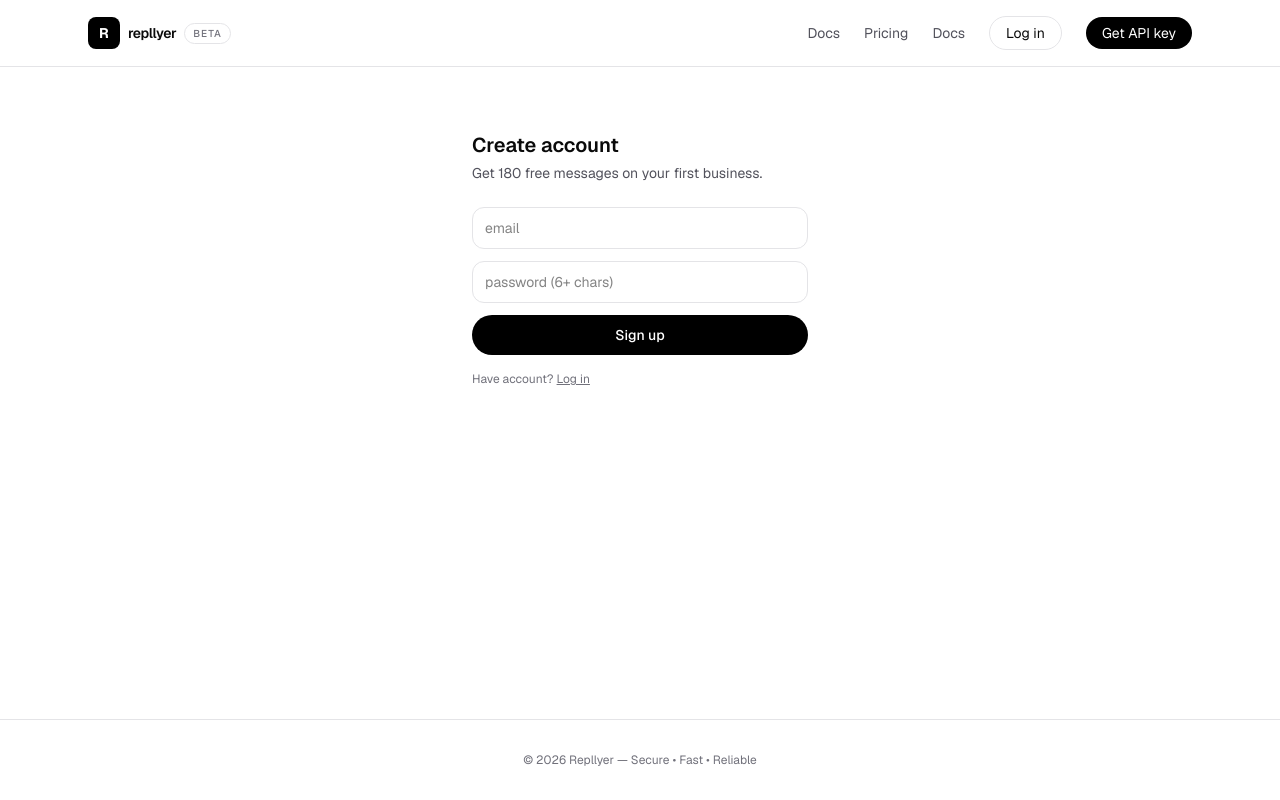
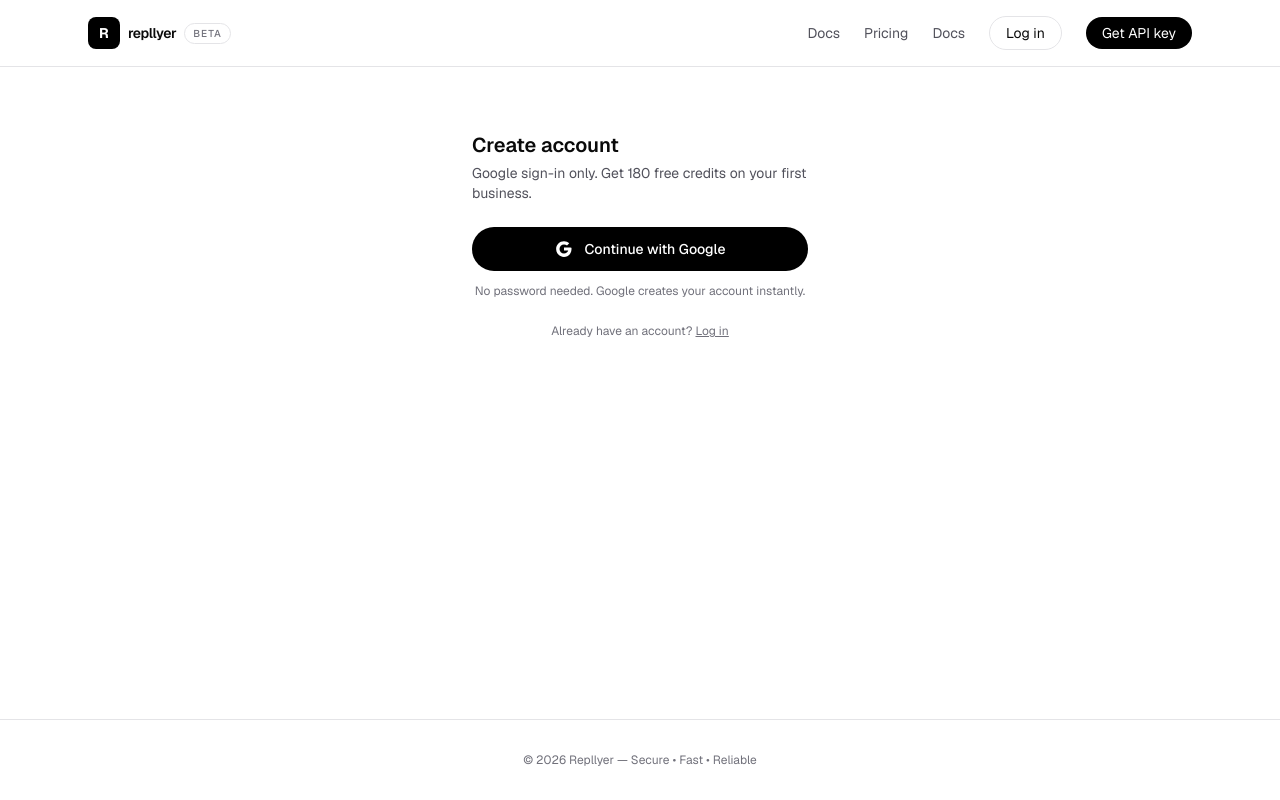
Before and after one commit to AVkings/replyyer, a Next.js app: page /signup in a window 1280 px wide. Built offline with nearby package versions, Linux system fonts and the light colour scheme; no server answers.

Commit message:
feat: switch to Google-only auth with OAuth callback

```diff
--- a/src/app/(auth)/login/page.tsx
+++ b/src/app/(auth)/login/page.tsx
@@ -1,35 +1,51 @@
 "use client";
 import { useState } from "react";
 import { createBrowserClient } from "@/lib/supabase-browser";
-import { useRouter } from "next/navigation";
 import Link from "next/link";
+import { motion } from "framer-motion";
 
 export default function Login() {
-  const [email, setEmail] = useState("");
-  const [password, setPassword] = useState("");
   const [msg, setMsg] = useState("");
-  const router = useRouter();
+  const [loading, setLoading] = useState(false);
 
-  async function submit(e: React.FormEvent) {
-    e.preventDefault();
-    setMsg("...");
+  async function signInWithGoogle() {
+    setLoading(true);
+    setMsg("");
     const supa = createBrowserClient();
-    const { error } = await supa.auth.signInWithPassword({ email, password });
-    if (error) setMsg(error.message);
-    else router.push("/dashboard");
+    const origin = window.location.origin;
+    const { error } = await supa.auth.signInWithOAuth({
+      provider: "google",
+      options: {
+        redirectTo: `${origin}/auth/callback?next=/dashboard`,
+      },
+    });
+    if (error) {
+      setMsg(error.message);
+      setLoading(false);
+    }
   }
 
   return (
     <div className="mx-auto max-w-sm px-6 py-16">
-      <h1 className="text-xl font-semibold">Log in</h1>
-      <p className="mt-1 text-sm text-zinc-600">White & black, animative — as requested.</p>
-      <form onSubmit={submit} className="mt-6 space-y-3">
-        <input value={email} onChange={(e)=>setEmail(e.target.value)} placeholder="email" className="w-full rounded-xl border border-zinc-200 px-3 py-2.5 text-sm outline-none focus:border-black" />
-        <input value={password} onChange={(e)=>setPassword(e.target.value)} type="password" placeholder="password" className="w-full rounded-xl border border-zinc-200 px-3 py-2.5 text-sm outline-none focus:border-black" />
-        <button className="w-full rounded-full bg-black py-2.5 text-sm font-medium text-white hover:bg-zinc-800">Log in</button>
-      </form>
-      {msg && <p className="mt-3 text-xs text-zinc-600">{msg}</p>}
-      <p className="mt-4 text-xs text-zinc-500">No account? <Link href="/signup" className="underline">Sign up</Link></p>
+      <motion.div initial={{ opacity: 0, y: 8 }} animate={{ opacity: 1, y: 0 }}>
+        <h1 className="text-xl font-semibold">Log in</h1>
+        <p className="mt-1 text-sm text-zinc-600">Google sign-in only — fast, secure, no passwords.</p>
+        <div className="mt-6 space-y-3">
+          <button
+            onClick={signInWithGoogle}
+            disabled={loading}
+            className="flex w-full items-center justify-center gap-3 rounded-full border border-zinc-200 bg-white py-3 text-sm font-medium hover:bg-zinc-50 disabled:opacity-50"
+          >
+            <svg width="18" height="18" viewBox="0 0 48 48"><path fill="#FFC107" d="M43.6 20.5H42V20H24v8h11.3C34.7 32.1 29.6 36 24 36c-6.6 0-12-5.4-12-12s5.4-12 12-12c3.1 0 5.9 1.1 8 2.9l6-6C34.5 5.1 29.4 3 24 3 12.3 3 3 12.3 3 24s9.3 21 21 21c10.5 0 20.1-7.6 20.1-21 0-1.4-.1-2.7-.3-3.5z"/><path fill="#FF3D00" d="M6.3 14.7l6.6 4.8C14.5 16.1 18.9 13 24 13c3.1 0 5.9 1.1 8 2.9l6-6C34.5 5.1 29.4 3 24 3 16.3 3 9.4 7 6.3 14.7z"/><path fill="#4CAF50" d="M24 45c5.4 0 10.2-1.8 14-4.9l-6.5-5.3C29.6 36 26.9 37.5 24 37.5c-5.6 0-10.3-3.8-12-8.9l-6.6 5.1C9.2 40.9 16.3 45 24 45z"/><path fill="#1976D2" d="M43.6 20.5H42V20H24v8h11.3c-1.1 3-3.7 5.5-7 6.8l6.5 5.3c.5-.5 8.5-6.2 8.5-16.6 0-1.4-.1-2.7-.3-3.5z"/></svg>
+            {loading ? "Redirecting..." : "Continue with Google"}
+          </button>
+          <p className="text-center text-xs text-zinc-500">We’ll redirect to Google — then back to your dashboard.</p>
+        </div>
+        {msg && <p className="mt-3 text-xs text-red-600">{msg}</p>}
+        <p className="mt-6 text-center text-xs text-zinc-500">
+          No account yet? Google will create one automatically. <Link href="/signup" className="underline">Sign up</Link>
+        </p>
+      </motion.div>
     </div>
   );
 }
--- a/src/app/(auth)/signup/page.tsx
+++ b/src/app/(auth)/signup/page.tsx
@@ -1,35 +1,51 @@
 "use client";
 import { useState } from "react";
 import { createBrowserClient } from "@/lib/supabase-browser";
-import { useRouter } from "next/navigation";
 import Link from "next/link";
+import { motion } from "framer-motion";
 
 export default function Signup() {
-  const [email, setEmail] = useState("");
-  const [password, setPassword] = useState("");
   const [msg, setMsg] = useState("");
-  const router = useRouter();
+  const [loading, setLoading] = useState(false);
 
-  async function submit(e: React.FormEvent) {
-    e.preventDefault();
-    setMsg("...");
+  async function signInWithGoogle() {
+    setLoading(true);
+    setMsg("");
     const supa = createBrowserClient();
-    const { error } = await supa.auth.signUp({ email, password });
-    if (error) setMsg(error.message);
-    else { setMsg("Check email or logging you in..."); const { error: e2 } = await supa.auth.signInWithPassword({ email, password }); if (!e2) router.push("/dashboard"); }
+    const origin = window.location.origin;
+    const { error } = await supa.auth.signInWithOAuth({
+      provider: "google",
+      options: {
+        redirectTo: `${origin}/auth/callback?next=/dashboard`,
+      },
+    });
+    if (error) {
+      setMsg(error.message);
+      setLoading(false);
+    }
   }
 
   return (
     <div className="mx-auto max-w-sm px-6 py-16">
-      <h1 className="text-xl font-semibold">Create account</h1>
-      <p className="mt-1 text-sm text-zinc-600">Get 180 free messages on your first business.</p>
-      <form onSubmit={submit} className="mt-6 space-y-3">
-        <input value={email} onChange={(e)=>setEmail(e.target.value)} placeholder="email" className="w-full rounded-xl border border-zinc-200 px-3 py-2.5 text-sm outline-none focus:border-black" />
-        <input value={password} onChange={(e)=>setPassword(e.target.value)} type="password" placeholder="password (6+ chars)" className="w-full rounded-xl border border-zinc-200 px-3 py-2.5 text-sm outline-none focus:border-black" />
-        <button className="w-full rounded-full bg-black py-2.5 text-sm font-medium text-white hover:bg-zinc-800">Sign up</button>
-      </form>
-      {msg && <p className="mt-3 text-xs text-zinc-600">{msg}</p>}
-      <p className="mt-4 text-xs text-zinc-500">Have account? <Link href="/login" className="underline">Log in</Link></p>
+      <motion.div initial={{ opacity: 0, y: 8 }} animate={{ opacity: 1, y: 0 }}>
+        <h1 className="text-xl font-semibold">Create account</h1>
+        <p className="mt-1 text-sm text-zinc-600">Google sign-in only. Get 180 free credits on your first business.</p>
+        <div className="mt-6 space-y-3">
+          <button
+            onClick={signInWithGoogle}
+            disabled={loading}
+            className="flex w-full items-center justify-center gap-3 rounded-full bg-black py-3 text-sm font-medium text-white hover:bg-zinc-800 disabled:opacity-50"
+          >
+            <svg width="18" height="18" viewBox="0 0 48 48"><path fill="#fff" d="M43.6 20.5H42V20H24v8h11.3C34.7 32.1 29.6 36 24 36c-6.6 0-12-5.4-12-12s5.4-12 12-12c3.1 0 5.9 1.1 8 2.9l6-6C34.5 5.1 29.4 3 24 3 12.3 3 3 12.3 3 24s9.3 21 21 21c10.5 0 20.1-7.6 20.1-21 0-1.4-.1-2.7-.3-3.5z"/></svg>
+            {loading ? "Redirecting..." : "Continue with Google"}
+          </button>
+          <p className="text-center text-xs text-zinc-500">No password needed. Google creates your account instantly.</p>
+        </div>
+        {msg && <p className="mt-3 text-xs text-red-600">{msg}</p>}
+        <p className="mt-6 text-center text-xs text-zinc-500">
+          Already have an account? <Link href="/login" className="underline">Log in</Link>
+        </p>
+      </motion.div>
     </div>
   );
 }
--- /dev/null
+++ b/src/app/auth/callback/route.ts
@@ -0,0 +1,40 @@
+import { NextResponse } from "next/server";
+import { createServerClient } from "@supabase/ssr";
+import { cookies } from "next/headers";
+
+export async function GET(request: Request) {
+  const { searchParams, origin } = new URL(request.url);
+  const code = searchParams.get("code");
+  const next = searchParams.get("next") ?? "/dashboard";
+
+  if (code) {
+    const cookieStore = await cookies();
+    const url = process.env.NEXT_PUBLIC_SUPABASE_URL!;
+    const anon = process.env.NEXT_PUBLIC_SUPABASE_PUBLISHABLE_KEY || process.env.NEXT_PUBLIC_SUPABASE_ANON_KEY || "";
+    const supabase = createServerClient(url, anon, {
+      cookies: {
+        getAll() {
+          return cookieStore.getAll();
+        },
+        setAll(cookiesToSet) {
+          cookiesToSet.forEach(({ name, value, options }) => cookieStore.set(name, value, options));
+        },
+      },
+    });
+    const { error } = await supabase.auth.exchangeCodeForSession(code);
+    if (!error) {
+      const forwardedHost = request.headers.get("x-forwarded-host");
+      const isLocal = origin.includes("localhost");
+      if (isLocal) {
+        return NextResponse.redirect(`${origin}${next}`);
+      } else if (forwardedHost) {
+        return NextResponse.redirect(`https://${forwardedHost}${next}`);
+      } else {
+        return NextResponse.redirect(`${origin}${next}`);
+      }
+    }
+  }
+
+  // return the user to an error page with instructions
+  return NextResponse.redirect(`${origin}/login?error=auth_code_error`);
+}
```
